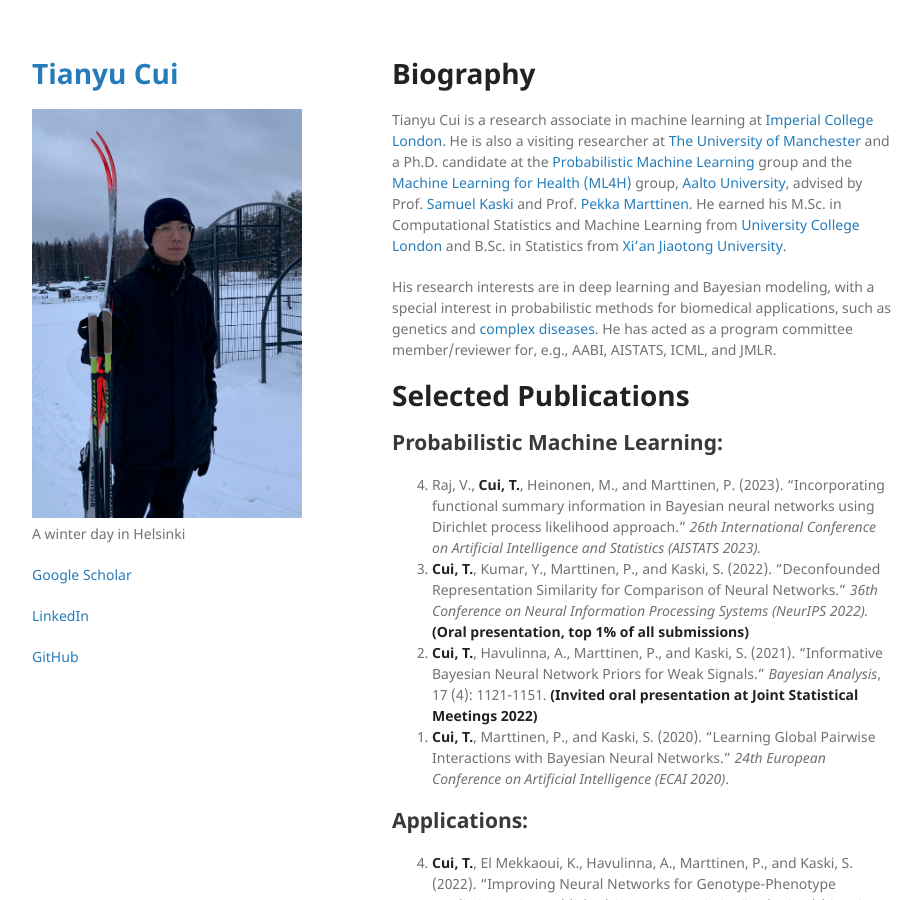
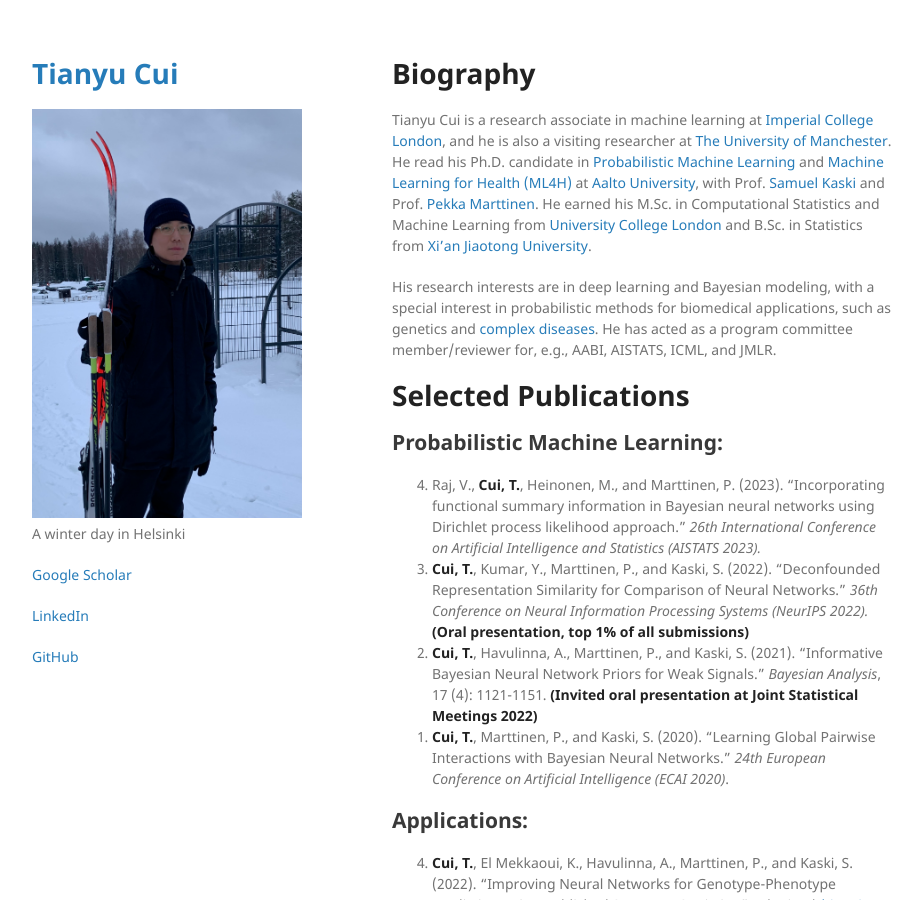
Before and after one commit to tycui/tycui.github.io, a Jekyll site: the page built from index.md, in a window 1280 px wide and 900 px high. Shown: the whole window, without its empty margins (178-1100 px from the left). Built offline with Jekyll 4.4.1, drawn with Linux system fonts in a browser that asks for light colours; our own code applies the rules of GitHub Pages for plain Markdown files.

Commit message:
Update index.md

```diff
--- a/index.md
+++ b/index.md
@@ -3,7 +3,7 @@ layout: default
 ---
 
 # Biography
-Tianyu Cui is a research associate in machine learning at [Imperial College London](https://www.imperial.ac.uk/). He is also a visiting researcher at [The University of Manchester](https://www.manchester.ac.uk/) and a Ph.D. candidate at the [Probabilistic Machine Learning](https://research.cs.aalto.fi/pml/) group and the [Machine Learning for Health (ML4H)](https://users.ics.aalto.fi/~pemartti/) group, [Aalto University](http://www.aalto.fi/en/), advised by Prof. [Samuel Kaski](https://people.aalto.fi/samuel.kaski) and Prof. [Pekka Marttinen](https://users.ics.aalto.fi/~pemartti/). He earned his M.Sc. in Computational Statistics and Machine Learning from [University College London](https://www.ucl.ac.uk/) and B.Sc. in Statistics from [Xi'an Jiaotong University](http://en.xjtu.edu.cn/).
+Tianyu Cui is a research associate in machine learning at [Imperial College London](https://www.imperial.ac.uk/), and he is also a visiting researcher at [The University of Manchester](https://www.manchester.ac.uk/). He read his Ph.D. candidate in [Probabilistic Machine Learning](https://research.cs.aalto.fi/pml/) and [Machine Learning for Health (ML4H)](https://users.ics.aalto.fi/~pemartti/) at [Aalto University](http://www.aalto.fi/en/), with Prof. [Samuel Kaski](https://people.aalto.fi/samuel.kaski) and Prof. [Pekka Marttinen](https://users.ics.aalto.fi/~pemartti/). He earned his M.Sc. in Computational Statistics and Machine Learning from [University College London](https://www.ucl.ac.uk/) and B.Sc. in Statistics from [Xi'an Jiaotong University](http://en.xjtu.edu.cn/).
 
 His research interests are in deep learning and Bayesian modeling, with a special interest in probabilistic methods for biomedical applications, such as genetics and [complex diseases](https://ukdri.ac.uk/). He has acted as a program committee member/reviewer for, e.g., AABI, AISTATS, ICML, and JMLR.
 
```
